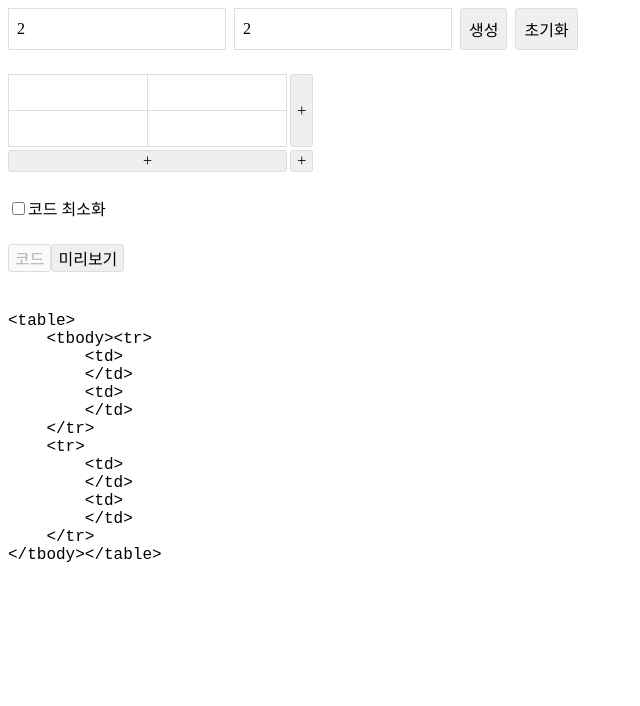
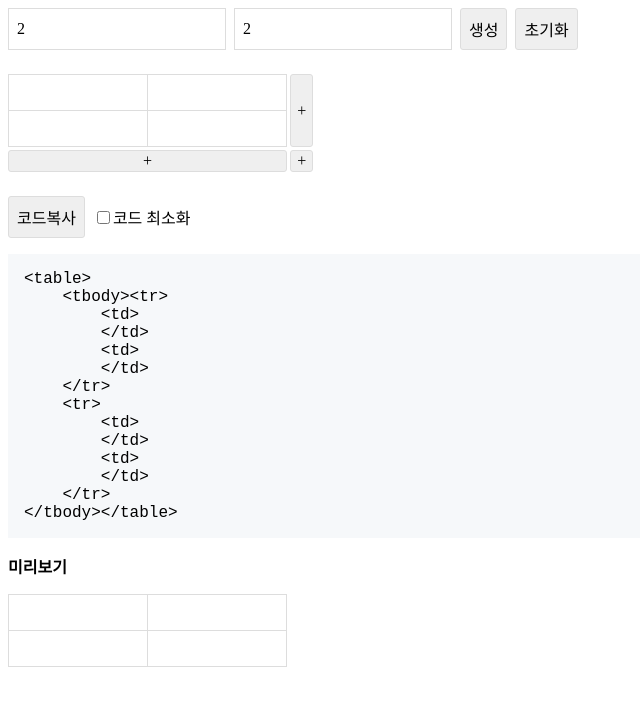
Before and after one commit to lauichan/table-generator, a React (Vite) app: page / in a window 1280 px wide. Shown: the top 706 px of the page, without its empty margins (0-640 px from the left). Built offline with nearby package versions, Linux system fonts and the light colour scheme.

Commit message:
feat: 코드 블럭, 미리보기, 코드 복사 기능

```diff
--- /dev/null
+++ b/src/components/Table/TableCodeBlock.module.css
@@ -0,0 +1,19 @@
+.tab > button {
+  padding: 0.5rem;
+  margin-right: 0.5rem;
+}
+
+.tab > label {
+  user-select: none;
+}
+
+.html {
+  padding: 1rem;
+  background-color: #f6f8fa;
+  margin: 1rem 0;
+  overflow-y: auto;
+}
+
+.preview {
+  margin: 1rem 0;
+}
--- a/src/components/Table/TableCodeBlock.tsx
+++ b/src/components/Table/TableCodeBlock.tsx
@@ -1,12 +1,13 @@
-import { useState } from "react";
+import { useRef, useState } from "react";
 import { useTableStore } from "../../store/useTableStore";
 import createTableHtml from "../../utils/createHtml";
 import formatHtml from "../../utils/formatHtml";
 import sanitizeHtml from "../../utils/sanitizeHtml";
+import styles from "./TableCodeBlock.module.css";
 
 function TableCodeBlock() {
-  const [tabContent, setTabContent] = useState<"code" | "preview">("code");
   const [isMinified, setIsMinified] = useState(false);
+  const codeRef = useRef<HTMLElement>(null);
   const table = useTableStore((state) => state.table);
   const tableHtml = createTableHtml(table);
   const code = sanitizeHtml(isMinified ? tableHtml : formatHtml(tableHtml));
@@ -15,34 +16,28 @@ function TableCodeBlock() {
     setIsMinified((prev) => !prev);
   };
 
-  const handleChangeMode = (content: "code" | "preview") => {
-    setTabContent(content);
+  const handleCopyCode = () => {
+    const text = codeRef.current;
+    try {
+      if (!text) throw "실패";
+      navigator.clipboard.writeText(text.textContent || "");
+      alert("클립보드에 복사되었습니다.");
+    } catch (error) {
+      alert("클립보드 복사에 실패하였습니다.");
+    }
   };
 
   return (
-    <>
-      <div>
-        <input id="minify" type="checkbox" checked={isMinified} onChange={handleMinify} />
-        <label htmlFor="minify">코드 최소화</label>
-      </div>
-      <div>
-        <button onClick={() => handleChangeMode("code")} disabled={tabContent === "code"}>
-          코드
-        </button>
-        <button onClick={() => handleChangeMode("preview")} disabled={tabContent === "preview"}>
-          미리보기
-        </button>
-      </div>
-      <div>
-        {tabContent === "preview" ? (
-          <div dangerouslySetInnerHTML={{ __html: code }} />
-        ) : (
-          <pre>
-            <code>{code}</code>
-          </pre>
-        )}
-      </div>
-    </>
+    <div className={styles["tab"]}>
+      <button onClick={handleCopyCode}>코드복사</button>
+      <input id="minify" type="checkbox" checked={isMinified} onChange={handleMinify} />
+      <label htmlFor="minify">코드 최소화</label>
+      <pre className={styles["html"]}>
+        <code ref={codeRef}>{code}</code>
+      </pre>
+      <strong>미리보기</strong>
+      <div className={styles["preview"]} dangerouslySetInnerHTML={{ __html: code }} />
+    </div>
   );
 }
 
```
